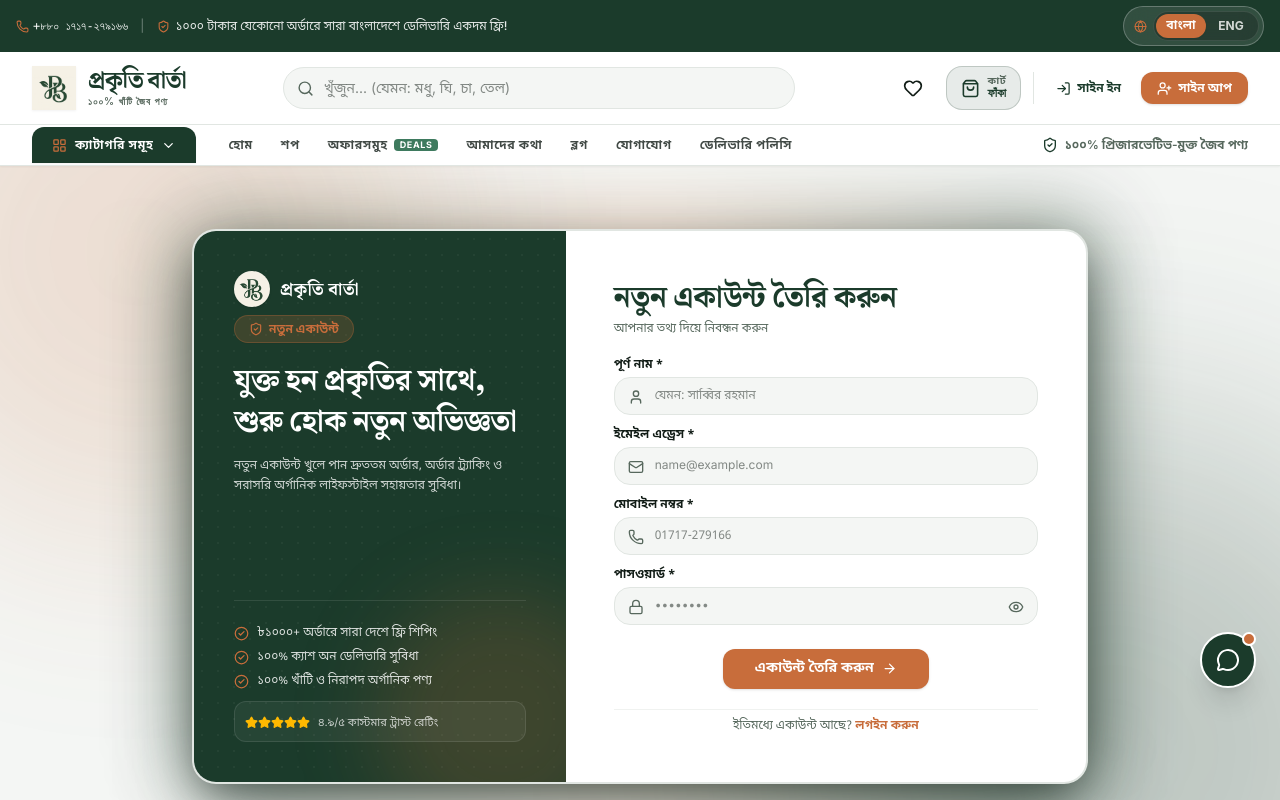
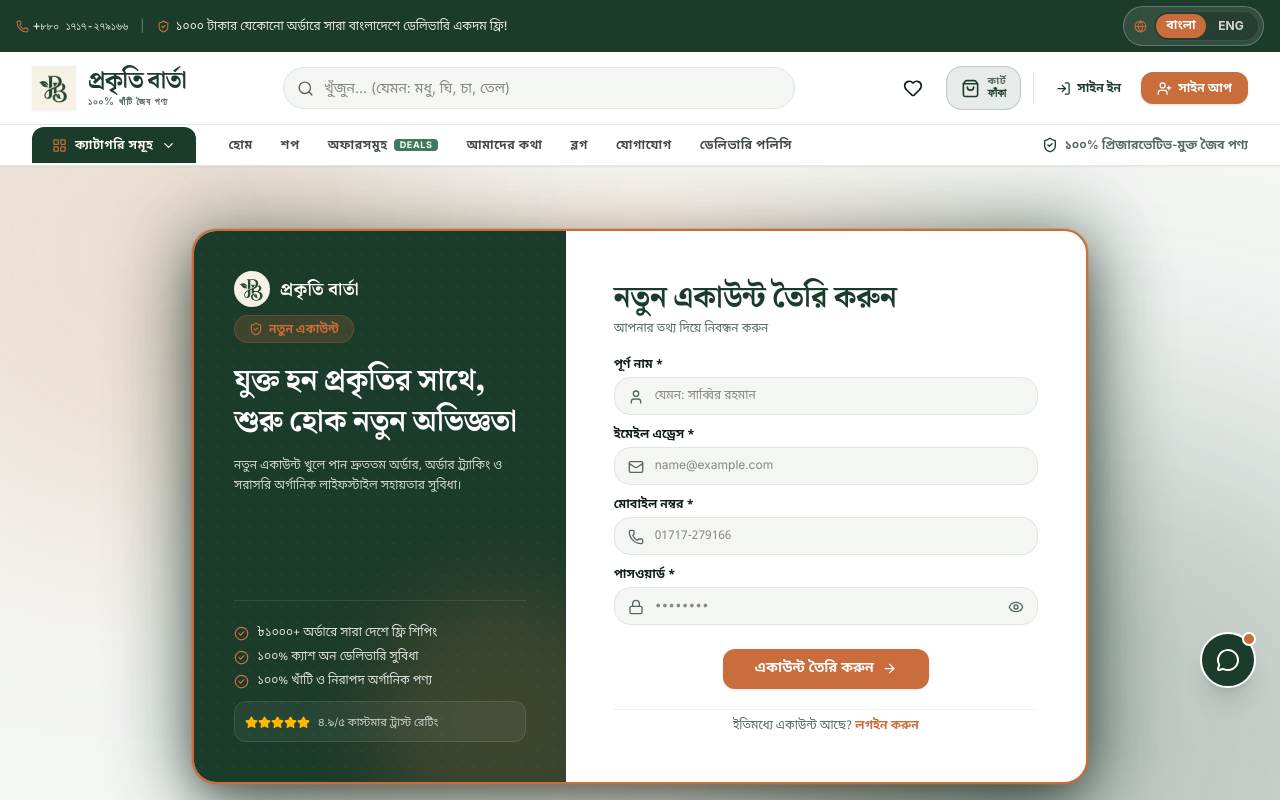
Before and after one commit to tridib371/prokriti-barta, a React (Vite) app: page /register in a window 1280 px wide. Shown: the top 800 px of the page. Built offline with nearby package versions, Linux system fonts and the light colour scheme.

Commit message:
style: apply brand orange border to all 4 borders of Login and Register card containers

```diff
--- a/src/pages/Login.jsx
+++ b/src/pages/Login.jsx
@@ -69,7 +69,7 @@ export default function Login() {
           initial={{ opacity: 0, y: 25, scale: 0.98 }}
           animate={{ opacity: 1, y: 0, scale: 1 }}
           transition={{ duration: 0.5, ease: 'easeOut' }}
-          className="w-full bg-surface border-2 border-line rounded-3xl overflow-hidden shadow-[0_30px_80px_-15px_rgba(27,59,43,0.55),0_15px_40px_-10px_rgba(0,0,0,0.45)] dark:shadow-[0_35px_100px_-15px_rgba(0,0,0,0.95)] grid grid-cols-1 md:grid-cols-12 relative"
+          className="w-full bg-surface border-2 border-accent rounded-3xl overflow-hidden shadow-[0_30px_80px_-15px_rgba(27,59,43,0.55),0_15px_40px_-10px_rgba(0,0,0,0.45)] dark:shadow-[0_35px_100px_-15px_rgba(0,0,0,0.95)] ring-1 ring-accent/30 grid grid-cols-1 md:grid-cols-12 relative"
         >
 
         {/* Left Side Visual Banner */}
--- a/src/pages/Register.jsx
+++ b/src/pages/Register.jsx
@@ -93,7 +93,7 @@ export default function Register() {
           initial={{ opacity: 0, y: 25, scale: 0.98 }}
           animate={{ opacity: 1, y: 0, scale: 1 }}
           transition={{ duration: 0.5, ease: 'easeOut' }}
-          className="w-full bg-surface border-2 border-line rounded-3xl overflow-hidden shadow-[0_30px_80px_-15px_rgba(27,59,43,0.55),0_15px_40px_-10px_rgba(0,0,0,0.45)] dark:shadow-[0_35px_100px_-15px_rgba(0,0,0,0.95)] grid grid-cols-1 md:grid-cols-12 relative"
+          className="w-full bg-surface border-2 border-accent rounded-3xl overflow-hidden shadow-[0_30px_80px_-15px_rgba(27,59,43,0.55),0_15px_40px_-10px_rgba(0,0,0,0.45)] dark:shadow-[0_35px_100px_-15px_rgba(0,0,0,0.95)] ring-1 ring-accent/30 grid grid-cols-1 md:grid-cols-12 relative"
         >
 
         {/* Left Side Visual Banner */}
```
